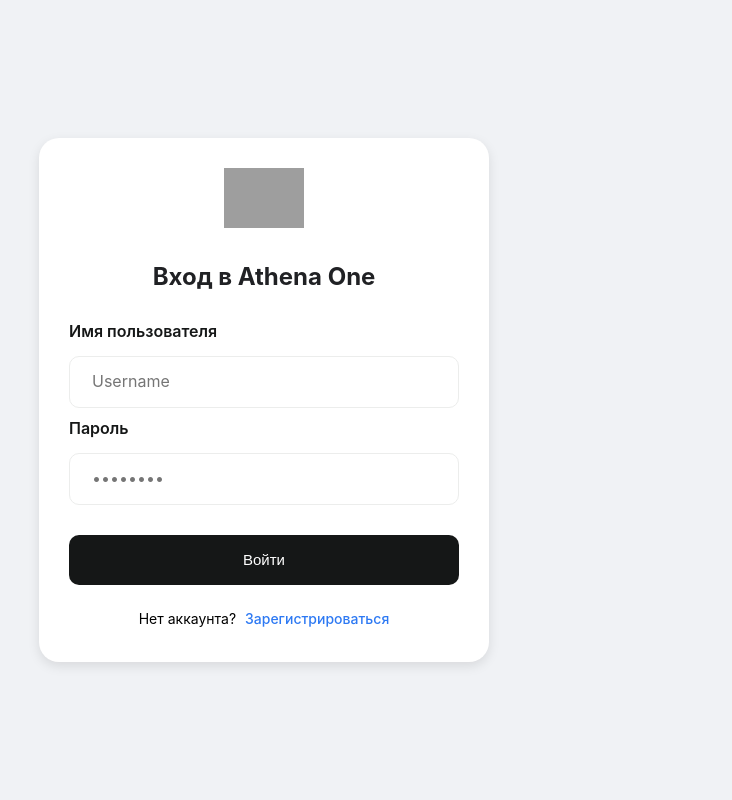
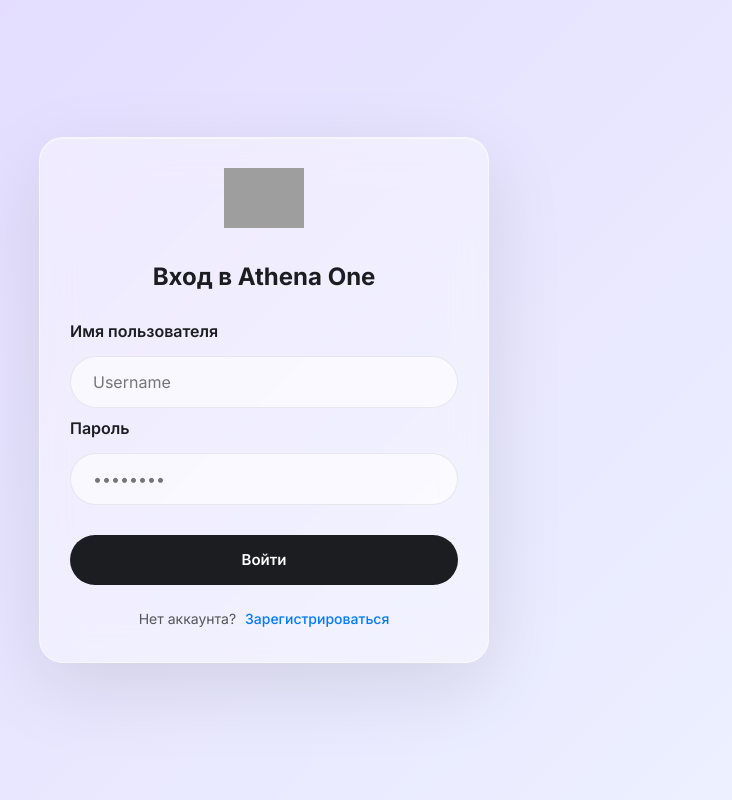
Before and after one commit to saesenthezzis/B2B-CRM, a Flask app: page /login in a window 1280 px wide. Shown: the whole page, without its empty margins (376-1108 px from the left). Run offline with Flask 3, Linux system fonts and the light colour scheme; parts of the project's set-up code (start-up, migrations or seed data) failed here and were passed over; grey boxes are pictures that could not be loaded.

Commit message:
feat: implement authentication UI with login and registration templates and custom CSS style system

```diff
--- a/templates/index.html
+++ b/templates/index.html
@@ -4,6 +4,9 @@
   <meta charset="utf-8">
   <meta name="viewport" content="width=device-width, initial-scale=1">
   <title>Athena One</title>
+  <link rel="preconnect" href="https://fonts.googleapis.com">
+  <link rel="preconnect" href="https://fonts.gstatic.com" crossorigin>
+  <link href="https://fonts.googleapis.com/css2?family=Inter:wght@400;500;600;700&family=JetBrains+Mono:wght@400&display=swap" rel="stylesheet">
   <script src="https://cdn.jsdelivr.net/npm/chart.js@4.4.1/dist/chart.umd.min.js"></script>
   <link rel="stylesheet" href="/static/style.css">
 </head>
--- a/templates/login.html
+++ b/templates/login.html
@@ -4,28 +4,43 @@
 <meta charset="utf-8">
 <meta name="viewport" content="width=device-width, initial-scale=1">
 <title>Athena One — Авторизация</title>
+<link rel="preconnect" href="https://fonts.googleapis.com">
+<link rel="preconnect" href="https://fonts.gstatic.com" crossorigin>
+<link href="https://fonts.googleapis.com/css2?family=Inter:wght@400;500;600;700&family=JetBrains+Mono:wght@400&display=swap" rel="stylesheet">
 <style>
+  :root {
+    --color-bg: #F5F6F9;
+    --color-surface-glass: rgba(255,255,255,0.4);
+    --glass-blur: blur(20px) saturate(180%);
+    --color-ink: #1C1D21;
+    --color-ink-secondary: #54545a;
+    --color-ink-tertiary: #86868b;
+    --color-hairline: rgba(15,23,42,0.08);
+    --color-accent: #007AFF;
+    --color-accent-soft: rgba(0,122,255,0.08);
+    --color-aurora: linear-gradient(135deg, #E2D9FF, #EDF2FF);
+    --radius-pill: 9999px;
+    --radius-card: 24px;
+  }
   body {
     display: flex; align-items: center; justify-content: center;
-    height: 100vh; background: #f0f2f5; margin: 0;
+    height: 100vh; background: var(--color-aurora); margin: 0;
+    font-family: 'Inter', -apple-system, BlinkMacSystemFont, 'Segoe UI', system-ui, sans-serif;
   }
 
-  /* From Uiverse.io by JohnnyCSilva */
   .form {
     display: flex;
     flex-direction: column;
     gap: 10px;
-    background-color: #ffffff;
+    background: var(--color-surface-glass);
+    backdrop-filter: var(--glass-blur);
+    -webkit-backdrop-filter: var(--glass-blur);
     padding: 30px;
     width: 450px;
     box-sizing: border-box;
-    border-radius: 20px;
-    font-family: -apple-system, BlinkMacSystemFont, 'Segoe UI', Roboto, Oxygen, Ubuntu, Cantarell, 'Open Sans', 'Helvetica Neue', sans-serif;
-    box-shadow: 0 4px 12px rgba(0,0,0,0.1);
-  }
-
-  ::placeholder {
-    font-family: -apple-system, BlinkMacSystemFont, 'Segoe UI', Roboto, Oxygen, Ubuntu, Cantarell, 'Open Sans', 'Helvetica Neue', sans-serif;
+    border-radius: var(--radius-card);
+    box-shadow: 0 24px 80px rgba(0,0,0,0.1), inset 0 1px 0 rgba(255,255,255,0.5);
+    border: 1px solid rgba(255,255,255,0.5);
   }
 
   .form button {
@@ -33,40 +48,40 @@
   }
 
   .flex-column > label {
-    color: #151717;
+    color: var(--color-ink);
     font-weight: 600;
     margin-bottom: 5px;
     display: block;
   }
 
   .inputForm {
-    border: 1.5px solid #ecedec;
-    border-radius: 10px;
+    border: 1.5px solid var(--color-hairline);
+    border-radius: var(--radius-pill);
     height: 50px;
     display: flex;
     align-items: center;
     padding-left: 10px;
     transition: 0.2s ease-in-out;
-    background-color: transparent;
+    background: rgba(255,255,255,0.6);
   }
 
   .input {
     margin-left: 10px;
-    border-radius: 10px;
+    border-radius: var(--radius-pill);
     border: none;
     width: 100%;
     height: 100%;
     font-size: 16px;
-    background-color: transparent;
+    background: transparent;
+    font-family: inherit;
   }
 
-  /* Fix for browser autofill background color */
   .input:-webkit-autofill,
   .input:-webkit-autofill:hover,
   .input:-webkit-autofill:focus,
   .input:-webkit-autofill:active {
-    -webkit-box-shadow: 0 0 0 30px white inset !important;
-    -webkit-text-fill-color: black !important;
+    -webkit-box-shadow: 0 0 0 30px rgba(255,255,255,0.6) inset !important;
+    -webkit-text-fill-color: var(--color-ink) !important;
     transition: background-color 5000s ease-in-out 0s;
   }
 
@@ -75,7 +90,8 @@
   }
 
   .inputForm:focus-within {
-    border: 1.5px solid #2d79f3;
+    border: 1.5px solid var(--color-accent);
+    box-shadow: 0 0 0 3px var(--color-accent-soft);
   }
 
   .flex-row {
@@ -88,14 +104,14 @@
 
   .flex-row > div > label {
     font-size: 14px;
-    color: black;
+    color: var(--color-ink);
     font-weight: 400;
   }
 
   .span {
     font-size: 14px;
     margin-left: 5px;
-    color: #2d79f3;
+    color: var(--color-accent);
     font-weight: 500;
     cursor: pointer;
     text-decoration: none;
@@ -107,34 +123,37 @@
 
   .button-submit {
     margin: 20px 0 10px 0;
-    background-color: #151717;
+    background-color: var(--color-ink);
     border: none;
     color: white;
     font-size: 15px;
-    font-weight: 500;
-    border-radius: 10px;
+    font-weight: 600;
+    border-radius: var(--radius-pill);
     height: 50px;
     width: 100%;
     cursor: pointer;
+    font-family: inherit;
+    transition: background 0.15s ease;
   }
 
   .button-submit:hover {
-    background-color: #2d2f2f;
+    background-color: #333;
   }
+  .button-submit:active { transform: scale(0.98); }
 
   .p {
     text-align: center;
-    color: black;
+    color: var(--color-ink-secondary);
     font-size: 14px;
     margin: 5px 0;
   }
 
   .hidden { display: none !important; }
-  #toast { position: fixed; bottom: 20px; right: 20px; background: #323232; color: #fff; padding: 12px 20px; border-radius: 4px; opacity: 0; transition: opacity 0.3s; pointer-events: none; z-index: 1000;}
+  #toast { position: fixed; bottom: 20px; right: 20px; background: var(--color-ink); color: #fff; padding: 12px 20px; border-radius: var(--radius-pill); opacity: 0; transition: opacity 0.3s; pointer-events: none; z-index: 1000; box-shadow: 0 8px 24px rgba(0,0,0,0.15); }
   #toast.show { opacity: 1; }
-  #toast.err { background: #d32f2f; }
+  #toast.err { background: #dc2626; }
 
-  h2 { margin-top: 0; color: #202124; text-align: center; }
+  h2 { margin-top: 0; color: var(--color-ink); text-align: center; }
 </style>
 </head>
 <body>
```
Also changed, not shown: static/style.css (+39 -36 lines), 1 other file.
